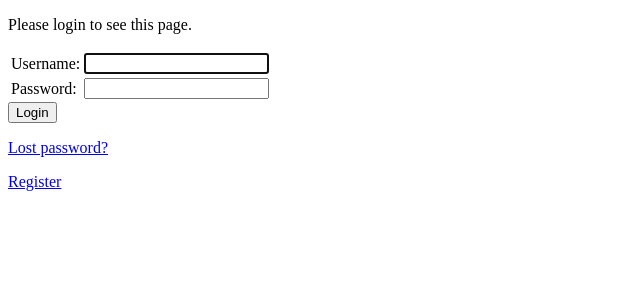
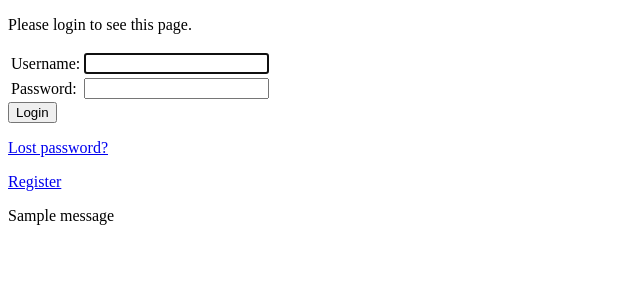
Before and after one commit to stephenlindstrom/bank_account_with_django, a Django app: page /accounts/login/?next=/banking_app/deposit/ in a window 1280 px wide. Shown: the top 300 px of the page, without its empty margins (0-640 px from the left). Run offline with Django 5.2, Linux system fonts and the light colour scheme; tables that the repository leaves empty hold one stand-in row (values such as "Sample post"); one stand-in notice (Sample message) is shown.

Commit message:
Add success message after registration of new account

```diff
--- a/bank_account/banking_app/views.py
+++ b/bank_account/banking_app/views.py
@@ -46,6 +46,7 @@ def register(request):
             User = get_user_model()
             user = User.objects.create_user(username, '', password)
             Account.objects.create(first_name=first_name, last_name=last_name, balance = 0, owner = user)
+            messages.success(request, "New account registered.")
             return redirect('login')
     else:
         return render(request, "banking_app/register.html")
--- a/bank_account/templates/registration/login.html
+++ b/bank_account/templates/registration/login.html
@@ -34,5 +34,10 @@
   {# Assumes you set up the password_reset view in your URLconf #}
   <p><a href="{% url 'password_reset' %}">Lost password?</a></p>
   <p><a href="{% url 'register' %}">Register</a></p>
+  {% if messages %}
+  {% for message in messages %}
+  <p>{{ message }}</p>
+  {% endfor %}
+  {% endif %}
 
 {% endblock %}
```
